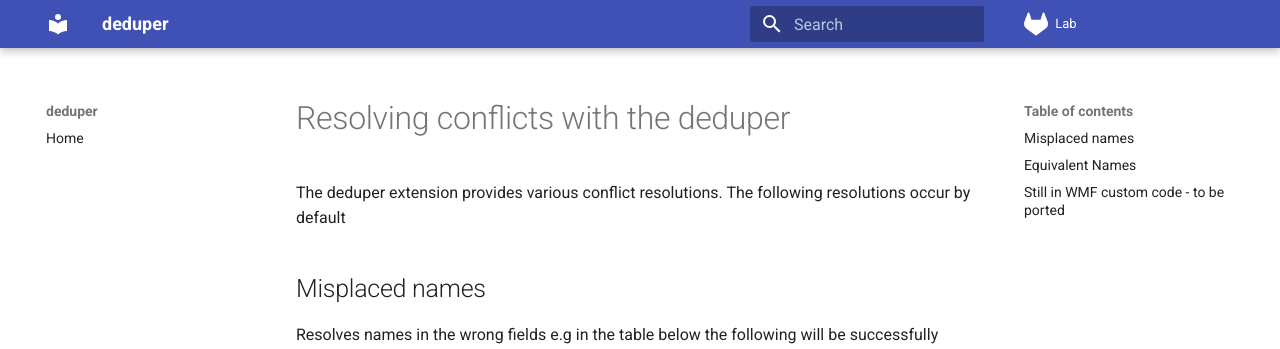
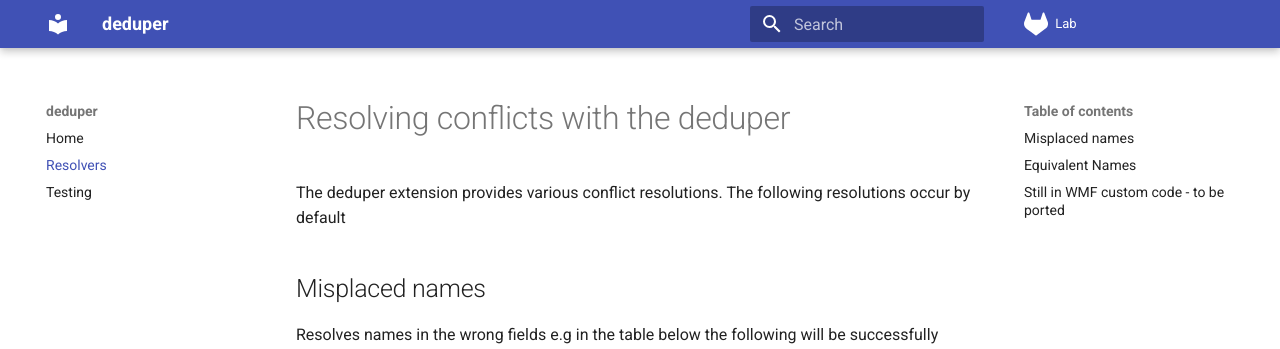
Before and after one commit to eileenmcnaughton/deduper, an MkDocs documentation site: the page built from docs/resolvers.md, in a window 1280 px wide and 900 px high. Shown: the top 349 px of the window. Built offline with MkDocs 1.6.1 and Material for MkDocs 9.7.7, drawn with Linux system fonts in a browser that asks for light colours.

Commit message:
Docs fixes (maybe)

```diff
--- a/docs/resolvers.md
+++ b/docs/resolvers.md
@@ -25,7 +25,7 @@ the setting you choose under >> Administer >> Customize Data and Screens >> Dedu
 it will prefer nick names over non-nicknames or vice versa or use your default preference
 (e.g most recent donor).
 
-![Deduper Screen](../docs/images/lukeNamePair.gif?raw=true "Saving a name pair")
+![Deduper Screen](images/lukeNamePair.gif?raw=true "Saving a name pair")
 
 ## Still in WMF custom code - to be ported
 
--- a/mkdocs.yml
+++ b/mkdocs.yml
@@ -10,6 +10,8 @@ theme:
 
 nav:
 - Home: index.md
+- Resolvers: resolvers.md
+- Testing: testing.md
 
 markdown_extensions:
   - attr_list
```
